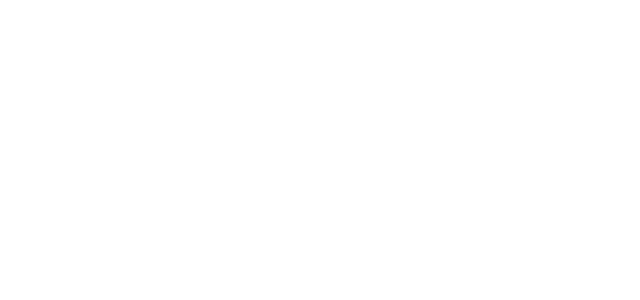
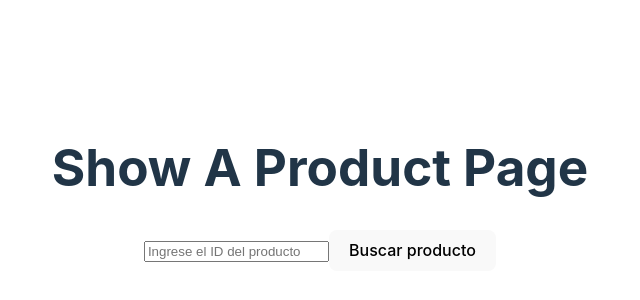
Before and after one commit to mateoavalose/Hackathon-Sistecredito, a React (Vite) app in the folder frontend-v2/: page /one-product in a window 1280 px wide. Before the commit this address had no page. Shown: the part 212-512 px from the top of the page, without its empty margins (320-960 px from the left). Built offline with nearby package versions, Linux system fonts and the light colour scheme.

Commit message:
Create products page and page for show all the products and one product, also implement the connection with the backend

```diff
--- a/frontend-v2/package.json
+++ b/frontend-v2/package.json
@@ -10,6 +10,8 @@
     "preview": "vite preview"
   },
   "dependencies": {
+    "axios": "^1.7.7",
+    "dotenv": "^16.4.5",
     "react": "^18.3.1",
     "react-dom": "^18.3.1",
     "react-router": "^6.28.0",
@@ -17,6 +19,7 @@
   },
   "devDependencies": {
     "@eslint/js": "^9.13.0",
+    "@types/node": "^22.9.0",
     "@types/react": "^18.3.12",
     "@types/react-dom": "^18.3.1",
     "@vitejs/plugin-react-swc": "^3.5.0",
--- a/frontend-v2/src/App.tsx
+++ b/frontend-v2/src/App.tsx
@@ -1,12 +1,19 @@
 import "./App.css";
 import { BrowserRouter as Router, Route, Routes } from "react-router-dom";
 import { HomePage } from "./pages/Home";
+import { ProductsPage } from "./pages/Products";
+import { ListProducts } from "./pages/ListProducts";
+import { ShowAProduct } from "./pages/ShowAProduct";
 
 function App() {
   return (
     <Router>
       <Routes>
         <Route path="/" element={<HomePage />} />
+        <Route path="/home" element={<HomePage />} />
+        <Route path="/product" element={<ProductsPage />} />
+        <Route path="/all-products" element={<ListProducts />} />
+        <Route path="/one-product" element={<ShowAProduct />} />
       </Routes>
     </Router>
   );
--- /dev/null
+++ b/frontend-v2/src/components/ProductCard.tsx
@@ -0,0 +1,23 @@
+interface ProductCardProps {
+  product_id: string;
+  product_name: string;
+  product_stock: number;
+  product_price: number;
+}
+
+export const ProductCard = ({
+  product_id,
+  product_name,
+  product_stock,
+  product_price,
+}: ProductCardProps) => {
+  return (
+    <div>
+      <h1>
+        {product_id}--{product_name}
+      </h1>
+      <p>Stock: {product_stock}</p>
+      <p>Price: {product_price}</p>
+    </div>
+  );
+};
--- a/frontend-v2/src/pages/Home.tsx
+++ b/frontend-v2/src/pages/Home.tsx
@@ -1,7 +1,12 @@
+import { Link } from "react-router-dom";
+
 export const HomePage = () => {
   return (
     <div>
       <h1>Home Page</h1>
+      <Link to="/product">
+        <button>Products</button>
+      </Link>
     </div>
   );
 };
--- /dev/null
+++ b/frontend-v2/src/pages/ListProducts.tsx
@@ -0,0 +1,39 @@
+import { useEffect, useState } from "react";
+import axios from "axios";
+import { ProductCard } from "../components/ProductCard";
+
+type Product = {
+  product_id: string;
+  product_name: string;
+  product_stock: number;
+  product_price: number;
+};
+
+export const ListProducts = () => {
+  const [products, setProducts] = useState<Product[]>([]);
+  useEffect(() => {
+    const API_URL = import.meta.env.VITE_BACKEND_URL;
+    axios
+      .get(`${API_URL}/products`)
+      .then((response) => {
+        setProducts(response.data);
+      })
+      .catch((error) => {
+        console.error(error);
+      });
+  }, []);
+  return (
+    <>
+      {products.map((product) => (
+        <div key={product.product_id}>
+          <ProductCard
+            product_id={product.product_id}
+            product_name={product.product_name}
+            product_stock={product.product_stock}
+            product_price={product.product_price}
+          />
+        </div>
+      ))}
+    </>
+  );
+};
--- /dev/null
+++ b/frontend-v2/src/pages/Products.tsx
@@ -0,0 +1,15 @@
+import { Link } from "react-router-dom";
+
+export const ProductsPage = () => {
+  return (
+    <div>
+      <h1>Products Page</h1>
+      <Link to="/all-products">
+        <button>Todos</button>
+      </Link>
+      <Link to="/one-product">
+        <button>Uno</button>
+      </Link>
+    </div>
+  );
+};
--- /dev/null
+++ b/frontend-v2/src/pages/ShowAProduct.tsx
@@ -0,0 +1,54 @@
+import { useState } from "react";
+
+type Product = {
+  product_id: string;
+  product_name: string;
+  product_stock: number;
+  product_price: number;
+};
+
+export const ShowAProduct = () => {
+  const [product, setProduct] = useState<Product | null>(null);
+  const [productId, setProductId] = useState<string>("");
+  const [hasSearched, setHasSearched] = useState<boolean>(false);
+
+  const fetchProduct = async () => {
+    const API_URL = import.meta.env.VITE_BACKEND_URL;
+    try {
+      const response = await fetch(`${API_URL}/products/${productId}`);
+      if (!response.ok) {
+        setProduct(null);
+        throw new Error(`Error: ${response.status} ${response.statusText}`);
+      }
+      const data = await response.json();
+      setProduct(data);
+    } catch (error) {
+      console.error(error);
+      setProduct(null);
+    }
+    setHasSearched(true);
+  };
+  return (
+    <div>
+      <h1>Show A Product Page</h1>
+      <input
+        placeholder="Ingrese el ID del producto"
+        value={productId}
+        onChange={(e) => setProductId(e.target.value)}
+      />
+      <button onClick={fetchProduct}>Buscar producto</button>
+      {hasSearched &&
+        (product ? (
+          <div>
+            <h1>
+              {product.product_id}--{product.product_name}
+            </h1>
+            <p>Stock: {product.product_stock}</p>
+            <p>Price: {product.product_price}</p>
+          </div>
+        ) : (
+          <p>Producto no encontrado</p>
+        ))}
+    </div>
+  );
+};
--- a/frontend-v2/vite.config.ts
+++ b/frontend-v2/vite.config.ts
@@ -1,7 +1,7 @@
-import { defineConfig } from 'vite'
-import react from '@vitejs/plugin-react-swc'
+import { defineConfig } from "vite";
+import react from "@vitejs/plugin-react-swc";
 
 // https://vite.dev/config/
 export default defineConfig({
   plugins: [react()],
-})
+});
```
Also changed, not shown: 2 other files (tests, documents, lock files or other folders).
